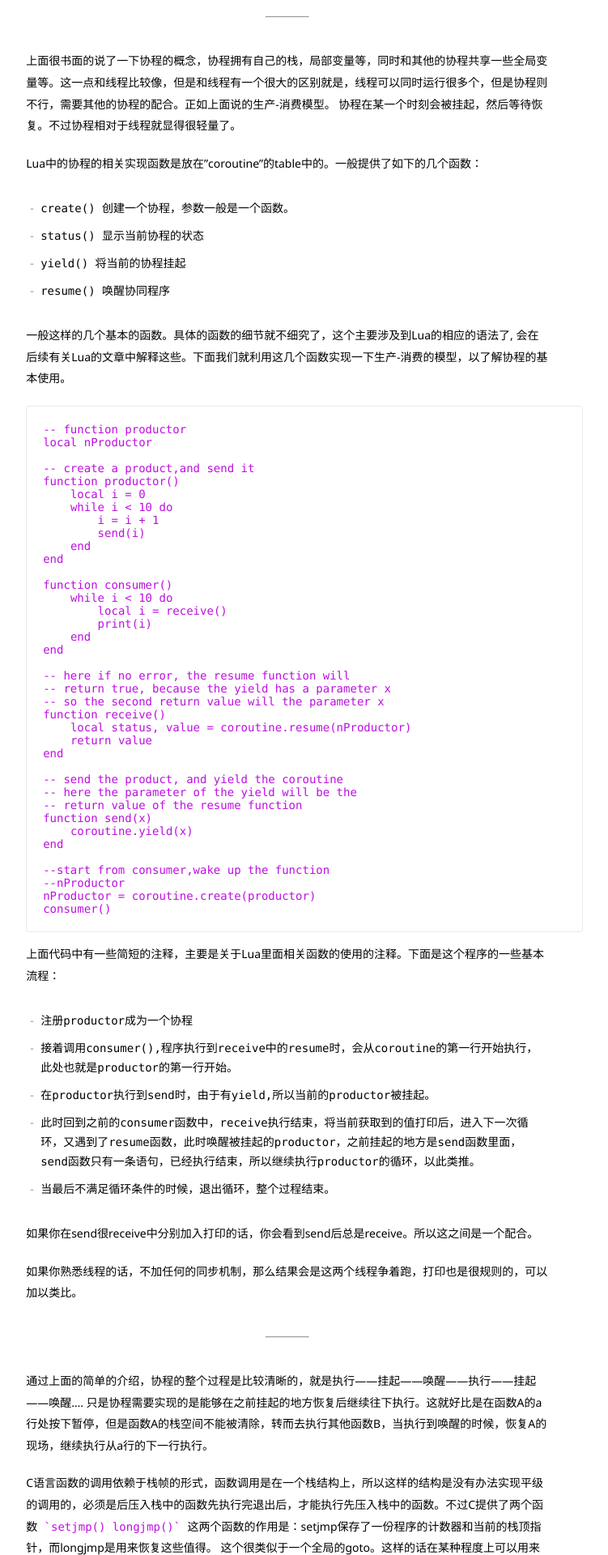
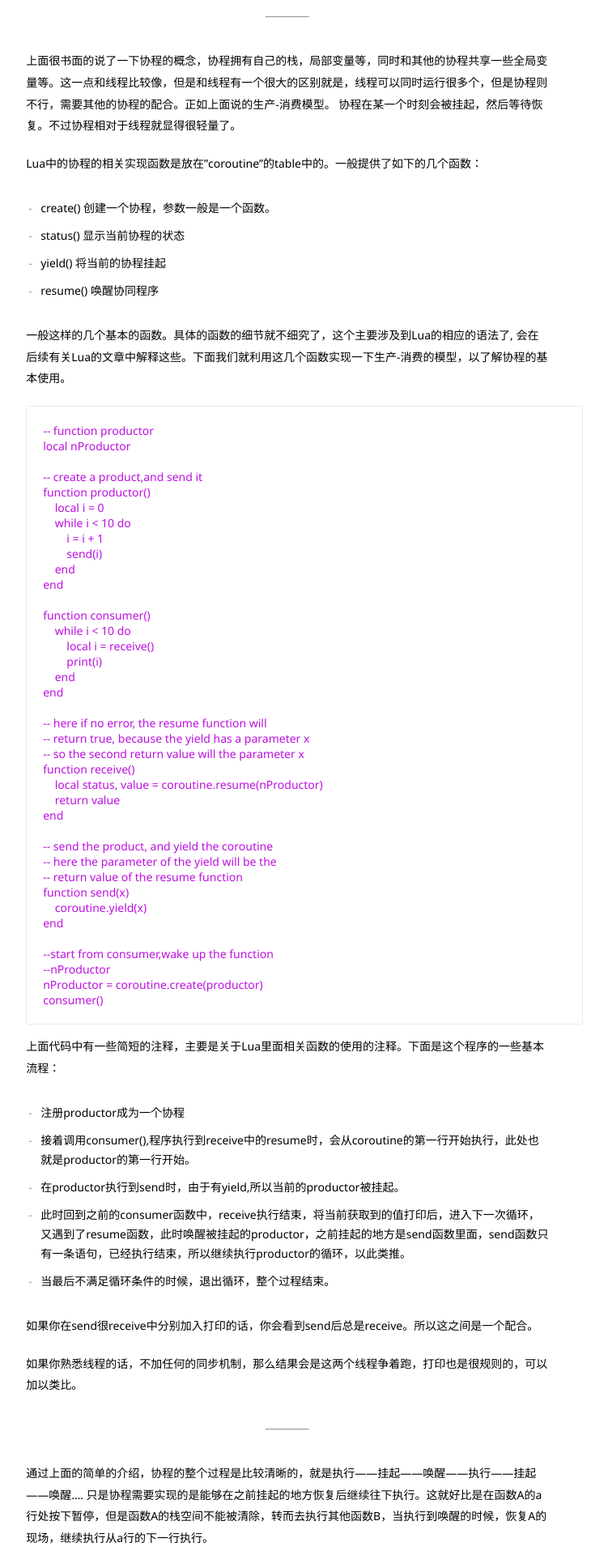
Before and after one commit to JesseEisen/JesseEisen.github.io, a Jekyll site: the page built from _posts/2016-05-18-coroutine.md, in a window 1280 px wide. Shown: the part 547-2467 px from the top of the page at 81% size, without its empty margins (285-1036 px from the left). Built offline with Jekyll 4.4.1, drawn with Linux system fonts in a browser that asks for light colours; some of the changed text lies outside the part shown.

Commit message:
change default font

````diff
--- a/_posts/2016-05-18-coroutine.md
+++ b/_posts/2016-05-18-coroutine.md
@@ -171,7 +171,7 @@ Back to main routine
 
 首先我们需要定义两个结构体，一个是用于保存当前协程信息的，另一个是用于保存调度信息的。
 
-```
+```c
 typedef struct cothread{
 	ucontext_t ctx;
 	Fun func;
@@ -194,7 +194,7 @@ typedef struct schedule{
 对于create而言，我们需要注册一个函数，同时创建一个协程的信息结构体`cothread_t`,并将这个信息保存到`schedule_t`中.
 
 #### resume函数
-一个协程一般有如下几个状态：`free` `runnable` `running` `suspend`. 从状态的名字上可以看出具体的用途。resume的函数需要处理两个状态下。`runnable`和`suspend`.当时runnable的时候，表明是第一次调用，所以需要使用makecontext进行一些修改和绑定。当为`suspend`的时候，表明此刻需要唤醒挂起的协程，所以只要swapcontext即可。
+一个协程一般有如下几个状态：`free`, `runnable`, `running`, `suspend`. 从状态的名字上可以看出具体的用途。resume的函数需要处理两个状态下。`runnable`和`suspend`.当时runnable的时候，表明是第一次调用，所以需要使用makecontext进行一些修改和绑定。当为`suspend`的时候，表明此刻需要唤醒挂起的协程，所以只要swapcontext即可。
 
 #### yield函数
 这个函数也只是需要对两个上下文进行一个转换，swapcontext即可。
--- a/css/posts.css
+++ b/css/posts.css
@@ -7,6 +7,7 @@ body {
 }
 
 .post {
+    font-family: "Segoe UI",Menlo, Monaco, Lucida Console, "Microsoft YaHei",Liberation Mono, Courier New, monospace, Helvetica, serif;
     margin: 0 auto;
     word-wrap: break-word;
     hyphens: auto;
@@ -49,7 +50,7 @@ body {
  }
 
  .post-content ul {
-     font-family: Menlo, Monaco, Lucida Console, Liberation Mono, Courier New, monospace, serif;
+     font-family: "Segoe UI",Menlo, Monaco, Lucida Console, "Microsoft YaHei",Liberation Mono, Courier New, monospace, Helvetica, serif;
      margin: 30px 0;
      list-style-type: none;
      padding: 0 0 0 18px;
@@ -101,22 +102,22 @@ pre{
      border-radius: 3px;
      width:100%;
      white-space: pre-wrap;
-     font-family: Menlo, Monaco, Lucida Console, Liberation Mono, Courier New, monospace, serif;
+     font-family: "Segoe UI",Menlo, Monaco, Lucida Console, "Microsoft YaHei",Liberation Mono, Courier New, monospace, Helvetica, serif;
      overflow: auto;
  }
 
  code {
-    font-family: Menlo, Monaco, Lucida Console, Liberation Mono, Courier New, monospace, serif;
+    font-family: "Segoe UI",Menlo, Monaco, Lucida Console, "Microsoft YaHei",Liberation Mono, Courier New, monospace, Helvetica, serif;
     font-size: 14px;
     color: rgb(189,16,224);
  }
 
  code::before {
-     content: " `";
+     content: "`";
  }
 
  code::after {
-    content: "` ";
+    content: "`";
  }
 
  pre > code::before {
````
